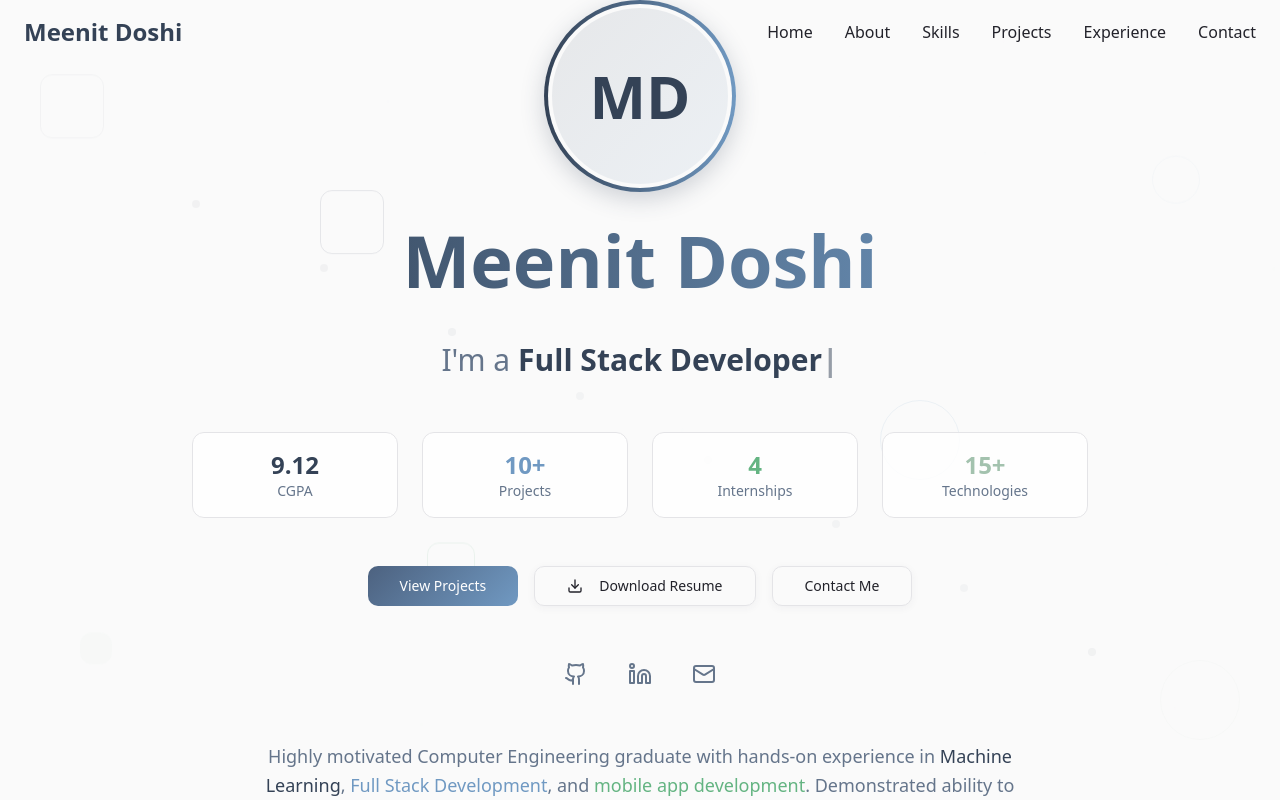
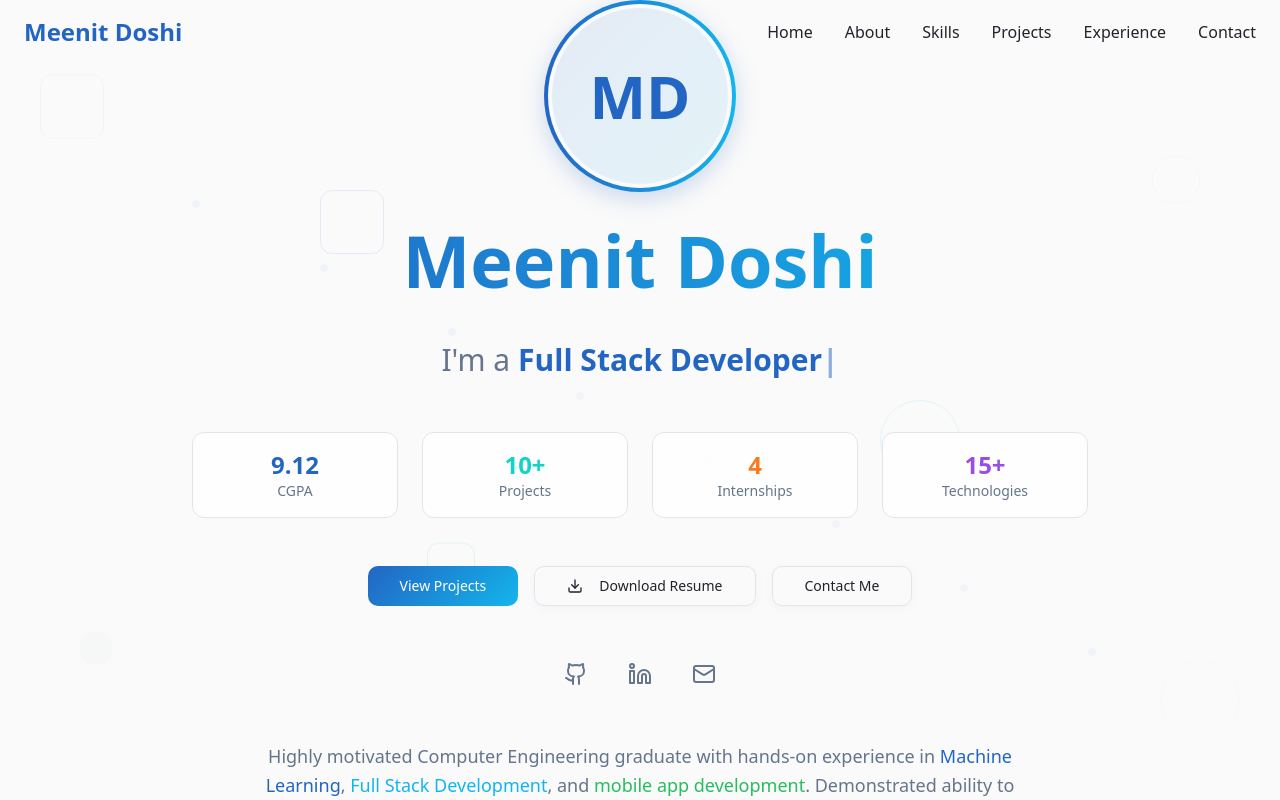
Before and after one commit to Meenit11/meenit_portfolio, a React (Vite) app: page / in a window 1280 px wide. Shown: the top 800 px of the page. Built offline with nearby package versions, Linux system fonts and the light colour scheme.

Commit message:
Add more colors and improve attractiveness
Updated color palette to be more vibrant and appealing, avoiding pink and improving overall website attractiveness.

```diff
--- a/src/components/HeroSection.tsx
+++ b/src/components/HeroSection.tsx
@@ -86,20 +86,20 @@ const HeroSection = () => {
 
           {/* Achievement Stats */}
           <div className="grid grid-cols-2 md:grid-cols-4 gap-6 mb-12 animate-fade-in-up">
-            <div className="glass-card p-4 rounded-lg hover-lift">
+            <div className="glass-card p-4 rounded-lg hover-lift border-l-4 border-primary">
               <div className="text-2xl font-bold text-primary">9.12</div>
               <div className="text-sm text-muted-foreground">CGPA</div>
             </div>
-            <div className="glass-card p-4 rounded-lg hover-lift">
-              <div className="text-2xl font-bold text-secondary">10+</div>
+            <div className="glass-card p-4 rounded-lg hover-lift border-l-4 border-vibrant-teal">
+              <div className="text-2xl font-bold text-vibrant-teal">10+</div>
               <div className="text-sm text-muted-foreground">Projects</div>
             </div>
-            <div className="glass-card p-4 rounded-lg hover-lift">
-              <div className="text-2xl font-bold text-accent">4</div>
+            <div className="glass-card p-4 rounded-lg hover-lift border-l-4 border-vibrant-orange">
+              <div className="text-2xl font-bold text-vibrant-orange">4</div>
               <div className="text-sm text-muted-foreground">Internships</div>
             </div>
-            <div className="glass-card p-4 rounded-lg hover-lift">
-              <div className="text-2xl font-bold text-neutral-sage">15+</div>
+            <div className="glass-card p-4 rounded-lg hover-lift border-l-4 border-vibrant-purple">
+              <div className="text-2xl font-bold text-vibrant-purple">15+</div>
               <div className="text-sm text-muted-foreground">Technologies</div>
             </div>
           </div>
--- a/src/index.css
+++ b/src/index.css
@@ -15,16 +15,16 @@
     --popover: 0 0% 100%;
     --popover-foreground: 240 10% 15%;
 
-    --primary: 215 25% 27%;
+    --primary: 215 70% 45%;
     --primary-foreground: 0 0% 100%;
 
-    --secondary: 210 40% 60%;
+    --secondary: 195 85% 50%;
     --secondary-foreground: 0 0% 100%;
 
     --muted: 220 13% 95%;
     --muted-foreground: 215 16% 47%;
 
-    --accent: 142 35% 55%;
+    --accent: 142 65% 45%;
     --accent-foreground: 0 0% 100%;
 
     --destructive: 0 84.2% 70%;
@@ -36,6 +36,13 @@
 
     --radius: 0.75rem;
 
+    /* Modern Vibrant Colors */
+    --vibrant-orange: 25 95% 55%;
+    --vibrant-purple: 270 75% 60%;
+    --vibrant-teal: 175 85% 45%;
+    --vibrant-red: 355 85% 55%;
+    --vibrant-yellow: 45 95% 60%;
+
     /* Modern Neutral Colors */
     --neutral-stone: 20 6% 75%;
     --neutral-slate: 215 16% 70%;
@@ -44,8 +51,10 @@
     --neutral-cool: 210 15% 75%;
 
     /* Gradients */
-    --gradient-primary: linear-gradient(135deg, hsl(215 25% 40%), hsl(210 40% 60%));
-    --gradient-secondary: linear-gradient(135deg, hsl(142 35% 55%), hsl(215 16% 70%));
+    --gradient-primary: linear-gradient(135deg, hsl(215 70% 45%), hsl(195 85% 50%));
+    --gradient-secondary: linear-gradient(135deg, hsl(142 65% 45%), hsl(175 85% 45%));
+    --gradient-vibrant: linear-gradient(135deg, hsl(25 95% 55%), hsl(270 75% 60%));
+    --gradient-dynamic: linear-gradient(135deg, hsl(355 85% 55%), hsl(45 95% 60%));
     --gradient-neutral: linear-gradient(45deg, hsl(220 13% 90% / 0.3), hsl(210 15% 85% / 0.3));
 
     --sidebar-background: 0 0% 98%;
@@ -171,8 +180,16 @@
     background: var(--gradient-secondary);
   }
 
-  .gradient-neural {
-    background: var(--gradient-neural);
+  .gradient-vibrant {
+    background: var(--gradient-vibrant);
+  }
+
+  .gradient-dynamic {
+    background: var(--gradient-dynamic);
+  }
+
+  .gradient-neutral {
+    background: var(--gradient-neutral);
   }
 
   .subtle-border {
--- a/src/pages/Index.tsx
+++ b/src/pages/Index.tsx
@@ -68,7 +68,7 @@ const Index = () => {
           <div className="mt-6 pt-6 border-t border-border/30 text-center">
             <div className="flex flex-wrap justify-center gap-4 text-sm text-muted-foreground">
               <span className="flex items-center">
-                <div className="w-2 h-2 bg-neutral-sage rounded-full mr-2 animate-subtle-pulse" />
+                <div className="w-2 h-2 bg-vibrant-teal rounded-full mr-2 animate-subtle-pulse" />
                 Available for opportunities
               </span>
               <span className="flex items-center">
@@ -76,11 +76,11 @@ const Index = () => {
                 AI/ML Engineer
               </span>
               <span className="flex items-center">
-                <div className="w-2 h-2 bg-secondary rounded-full mr-2 animate-subtle-pulse" />
+                <div className="w-2 h-2 bg-vibrant-orange rounded-full mr-2 animate-subtle-pulse" />
                 Full Stack Developer
               </span>
               <span className="flex items-center">
-                <div className="w-2 h-2 bg-accent rounded-full mr-2 animate-subtle-pulse" />
+                <div className="w-2 h-2 bg-vibrant-purple rounded-full mr-2 animate-subtle-pulse" />
                 Data Analyst
               </span>
             </div>
--- a/tailwind.config.ts
+++ b/tailwind.config.ts
@@ -61,6 +61,14 @@ export default {
 					'accent-foreground': 'hsl(var(--sidebar-accent-foreground))',
 					border: 'hsl(var(--sidebar-border))',
 					ring: 'hsl(var(--sidebar-ring))'
+				},
+				// Modern Vibrant Colors
+				vibrant: {
+					orange: 'hsl(var(--vibrant-orange))',
+					purple: 'hsl(var(--vibrant-purple))',
+					teal: 'hsl(var(--vibrant-teal))',
+					red: 'hsl(var(--vibrant-red))',
+					yellow: 'hsl(var(--vibrant-yellow))'
 				},
 				// Modern Neutral Colors
 				neutral: {
```
